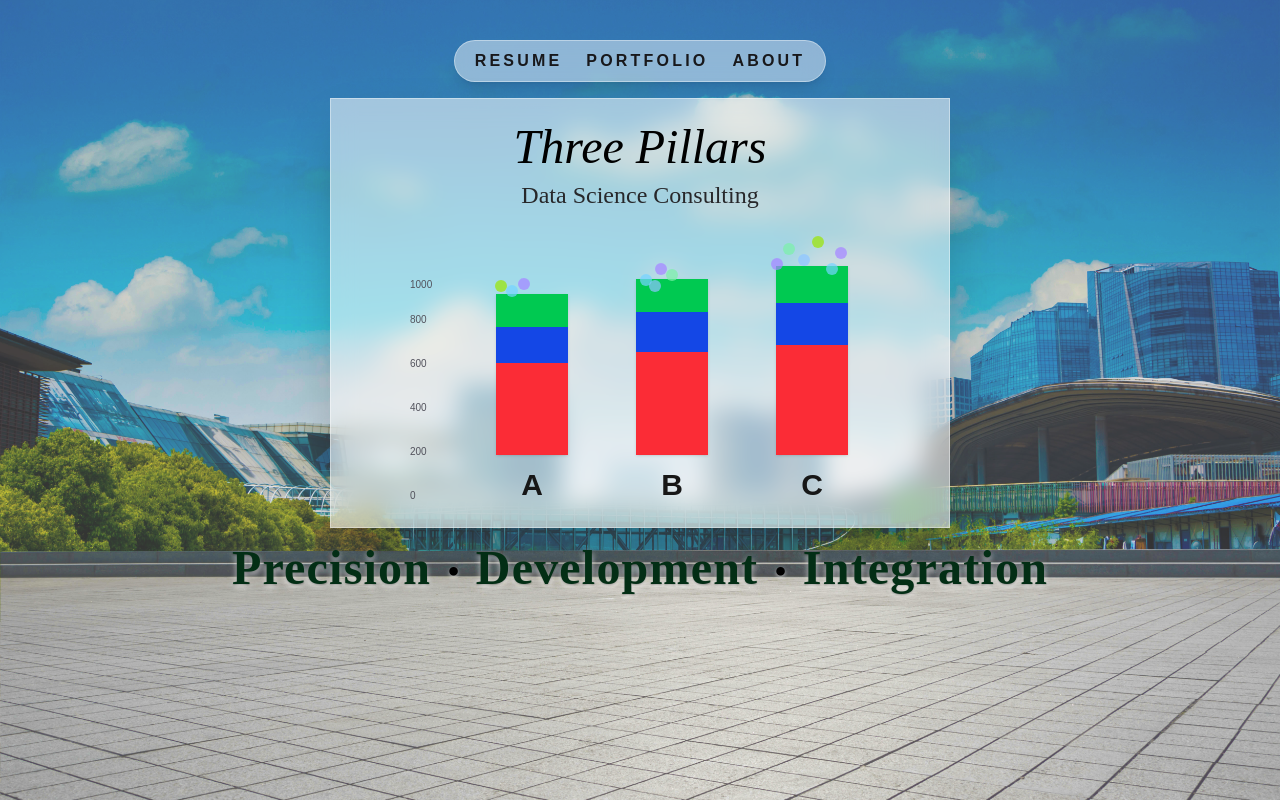
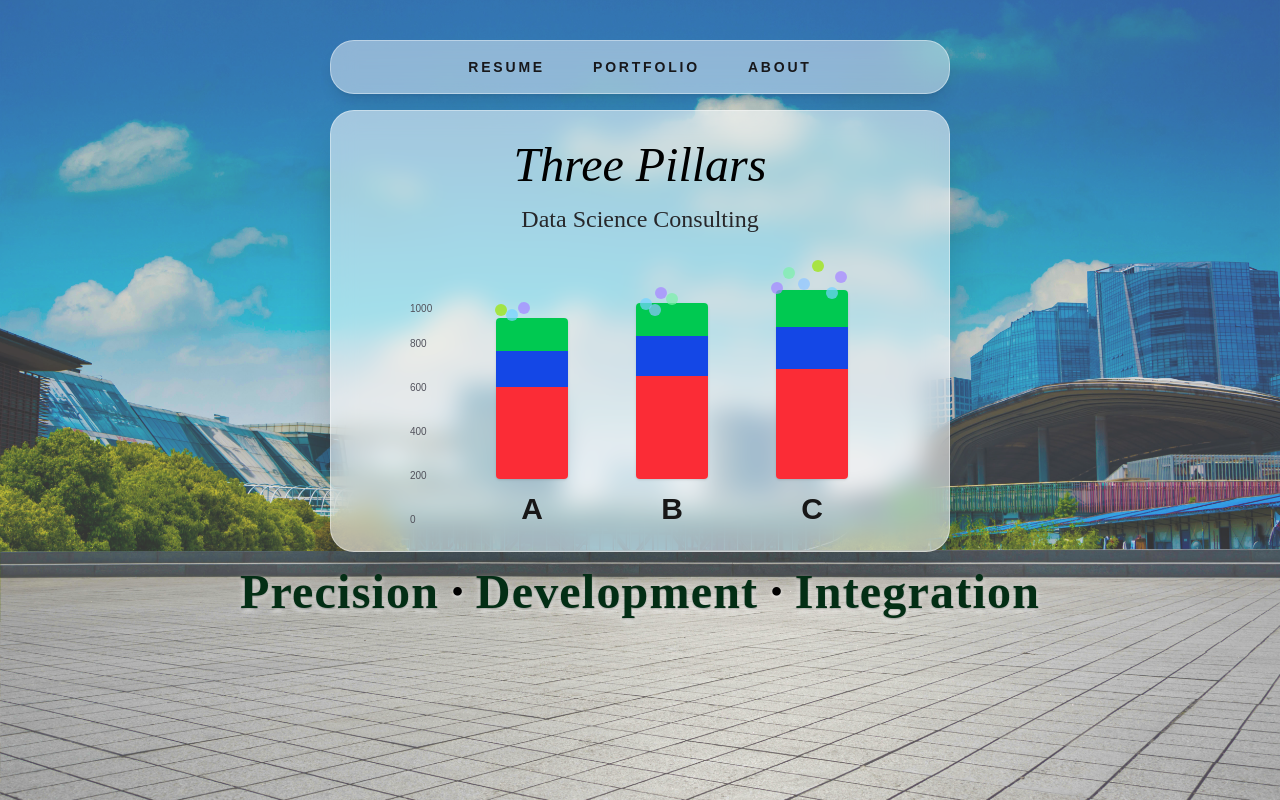
Before and after one commit to brbucknell/threepillars, a Next.js app: page / in a window 1280 px wide. Built offline with nearby package versions, Linux system fonts and the light colour scheme.

Commit message:
Update page.tsx

```diff
--- a/app/page.tsx
+++ b/app/page.tsx
@@ -44,7 +44,7 @@ export default function Home() {
   ];
 
   return (
-    <main className="relative min-h-screen overflow-hidden">
+    <main className="relative min-h-screen overflow-x-hidden">
       <div
         className="absolute inset-0 bg-cover bg-center bg-no-repeat"
         style={{
@@ -54,49 +54,56 @@ export default function Home() {
 
       <div className="absolute inset-0 bg-white/20" />
 
-      <div className="relative z-10 flex flex-col items-center px-4 pt-8 pb-2 sm:pt-10">
-        {/* Top Menu */}
-        <nav className="mb-4 rounded-full border border-white/40 bg-white/45 px-5 py-2 shadow-lg backdrop-blur-md">
-          <ul className="flex items-center gap-6 text-sm font-semibold uppercase tracking-[0.2em] text-zinc-900 sm:text-base">
+      <div className="relative z-10 flex min-h-screen flex-col items-center px-4 pt-6 pb-4 sm:px-6 sm:pt-10">
+        <nav className="mb-4 w-full max-w-[620px] rounded-3xl border border-white/40 bg-white/45 px-4 py-3 shadow-lg backdrop-blur-md">
+          <ul className="flex flex-wrap items-center justify-center gap-x-3 gap-y-2 text-xs font-semibold uppercase tracking-[0.12em] text-zinc-900 sm:gap-x-6 sm:text-sm sm:tracking-[0.2em]">
             <li>
-              <a href="/resume" className="transition hover:text-green-900">
+              <a
+                href="/resume"
+                className="block rounded-full px-3 py-1 transition hover:text-green-900"
+              >
                 Resume
               </a>
             </li>
             <li>
-              <a href="/portfolio" className="transition hover:text-green-900">
+              <a
+                href="/portfolio"
+                className="block rounded-full px-3 py-1 transition hover:text-green-900"
+              >
                 Portfolio
               </a>
             </li>
             <li>
-              <a href="/about" className="transition hover:text-green-900">
+              <a
+                href="/about"
+                className="block rounded-full px-3 py-1 transition hover:text-green-900"
+              >
                 About
               </a>
             </li>
           </ul>
         </nav>
 
-        {/* Card */}
-        <div className="w-full max-w-[620px] border border-white/40 bg-white/55 p-5 shadow-2xl backdrop-blur-md sm:p-6">
+        <div className="w-full max-w-[620px] rounded-3xl border border-white/40 bg-white/55 p-4 shadow-2xl backdrop-blur-md sm:p-6">
           <header className="mb-6 text-center">
             <h1
-              className="text-3xl italic text-black sm:text-5xl"
+              className="text-3xl italic leading-tight text-black sm:text-5xl"
               style={{ fontFamily: '"Times New Roman", serif' }}
             >
               Three Pillars
             </h1>
 
             <p
-              className="mt-2 text-lg text-zinc-800 sm:text-2xl"
+              className="mt-2 text-base text-zinc-800 sm:text-2xl"
               style={{ fontFamily: '"Times New Roman", serif' }}
             >
               Data Science Consulting
             </p>
           </header>
 
-          <section className="mx-auto flex w-full max-w-[460px] items-end gap-4 sm:gap-6">
+          <section className="mx-auto flex w-full max-w-[460px] items-end gap-2 sm:gap-6">
             <div
-              className="relative hidden w-10 sm:block"
+              className="relative hidden w-10 shrink-0 sm:block"
               style={{ height: `${chartHeight}px` }}
             >
               <span className="absolute bottom-0 text-[10px] text-zinc-600">0</span>
@@ -107,9 +114,9 @@ export default function Home() {
               <span className="absolute bottom-[96%] text-[10px] text-zinc-600">1000</span>
             </div>
 
-            <div className="grid flex-1 grid-cols-3 items-end gap-4 sm:gap-6">
+            <div className="grid flex-1 grid-cols-3 items-end gap-2 sm:gap-6">
               {bars.map((bar, barIndex) => (
-                <div key={bar.label} className="flex flex-col items-center">
+                <div key={bar.label} className="flex min-w-0 flex-col items-center">
                   <div
                     className="relative flex w-full items-end justify-center"
                     style={{ height: `${chartHeight}px` }}
@@ -117,7 +124,7 @@ export default function Home() {
                     {bar.dots.map((dot, i) => (
                       <span
                         key={i}
-                        className={`absolute h-3 w-3 rounded-full ${
+                        className={`absolute h-2.5 w-2.5 rounded-full sm:h-3 sm:w-3 ${
                           dotColors[(barIndex + i) % dotColors.length]
                         }`}
                         style={{
@@ -127,23 +134,29 @@ export default function Home() {
                       />
                     ))}
 
-                    <div className="flex w-full max-w-[72px] flex-col overflow-hidden shadow">
+                    <div className="flex w-full max-w-[72px] flex-col overflow-hidden rounded-sm shadow">
                       <div
                         className="bg-green-500"
-                        style={{ height: `${(bar.segments[0] / 1000) * chartHeight}px` }}
+                        style={{
+                          height: `${(bar.segments[0] / 1000) * chartHeight}px`,
+                        }}
                       />
                       <div
                         className="bg-blue-700"
-                        style={{ height: `${(bar.segments[1] / 1000) * chartHeight}px` }}
+                        style={{
+                          height: `${(bar.segments[1] / 1000) * chartHeight}px`,
+                        }}
                       />
                       <div
                         className="bg-red-500"
-                        style={{ height: `${(bar.segments[2] / 1000) * chartHeight}px` }}
+                        style={{
+                          height: `${(bar.segments[2] / 1000) * chartHeight}px`,
+                        }}
                       />
                     </div>
                   </div>
 
-                  <div className="mt-3 text-2xl font-bold sm:text-3xl">
+                  <div className="mt-3 text-xl font-bold sm:text-3xl">
                     {bar.label}
                   </div>
                 </div>
@@ -152,24 +165,27 @@ export default function Home() {
           </section>
         </div>
 
-        {/* Pillars text */}
         <div
-          className="relative z-10 mt-2 w-full text-center sm:mt-4"
+          className="relative z-10 mt-3 flex w-full flex-col items-center justify-center gap-1 text-center sm:mt-4 sm:flex-row sm:gap-3"
           style={{ fontFamily: '"Times New Roman", serif' }}
         >
-          <span className="text-green-950 text-3xl font-semibold tracking-wide [text-shadow:0_3px_6px_rgba(255,255,255,0.7),0_1px_2px_rgba(0,0,0,0.45)] sm:text-5xl">
+          <span className="text-2xl font-semibold tracking-wide text-green-950 [text-shadow:0_3px_6px_rgba(255,255,255,0.7),0_1px_2px_rgba(0,0,0,0.45)] sm:text-5xl">
             Precision
           </span>
-          <span className="mx-4 text-2xl text-black [text-shadow:0_2px_4px_rgba(255,255,255,0.55)] sm:text-4xl">
+
+          <span className="hidden text-4xl text-black [text-shadow:0_2px_4px_rgba(255,255,255,0.55)] sm:inline">
             •
           </span>
-          <span className="text-green-950 text-3xl font-semibold tracking-wide [text-shadow:0_3px_6px_rgba(255,255,255,0.7),0_1px_2px_rgba(0,0,0,0.45)] sm:text-5xl">
+
+          <span className="text-2xl font-semibold tracking-wide text-green-950 [text-shadow:0_3px_6px_rgba(255,255,255,0.7),0_1px_2px_rgba(0,0,0,0.45)] sm:text-5xl">
             Development
           </span>
-          <span className="mx-4 text-2xl text-black [text-shadow:0_2px_4px_rgba(255,255,255,0.55)] sm:text-4xl">
+
+          <span className="hidden text-4xl text-black [text-shadow:0_2px_4px_rgba(255,255,255,0.55)] sm:inline">
             •
           </span>
-          <span className="text-green-950 text-3xl font-semibold tracking-wide [text-shadow:0_3px_6px_rgba(255,255,255,0.7),0_1px_2px_rgba(0,0,0,0.45)] sm:text-5xl">
+
+          <span className="text-2xl font-semibold tracking-wide text-green-950 [text-shadow:0_3px_6px_rgba(255,255,255,0.7),0_1px_2px_rgba(0,0,0,0.45)] sm:text-5xl">
             Integration
           </span>
         </div>
```
